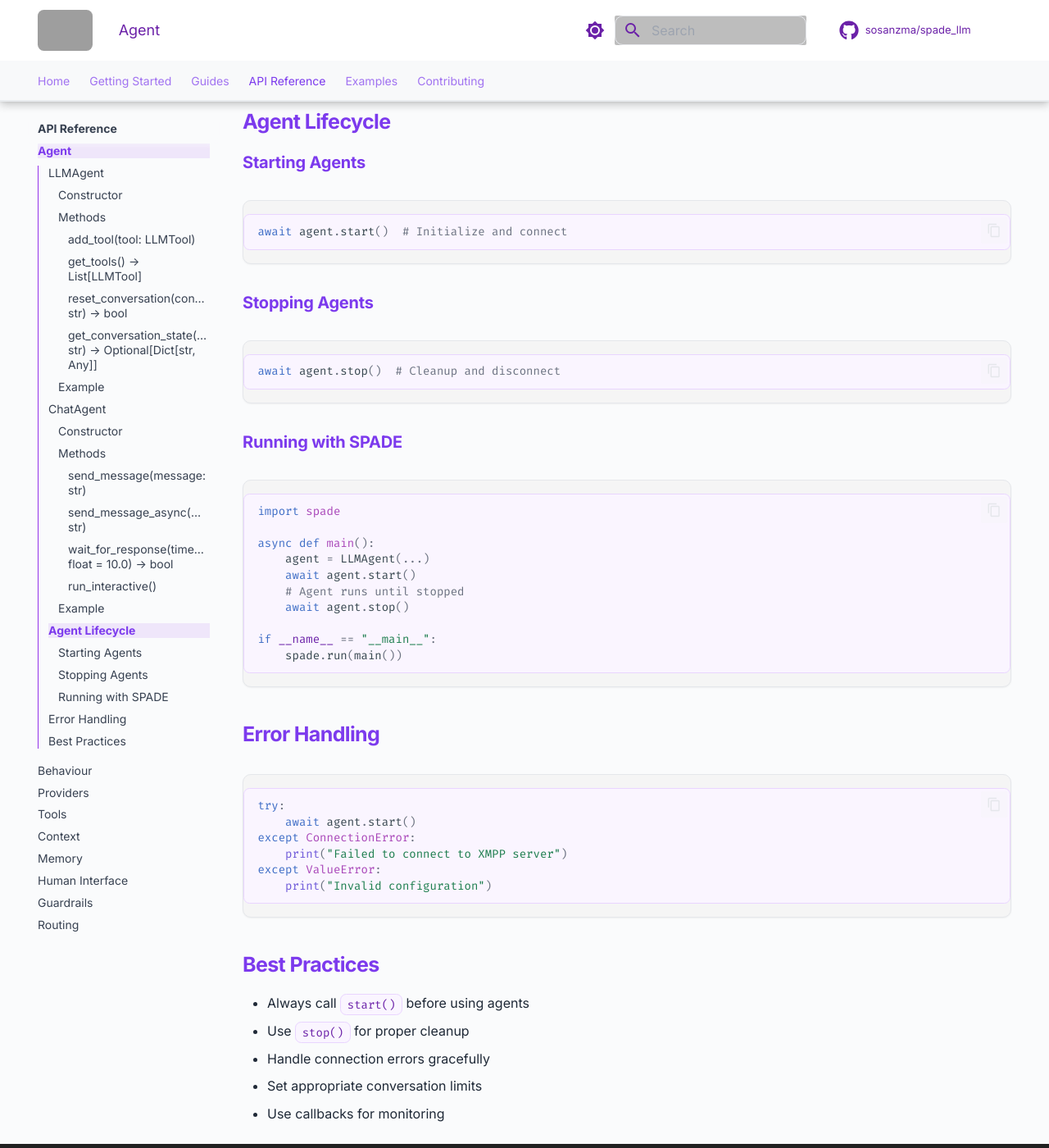
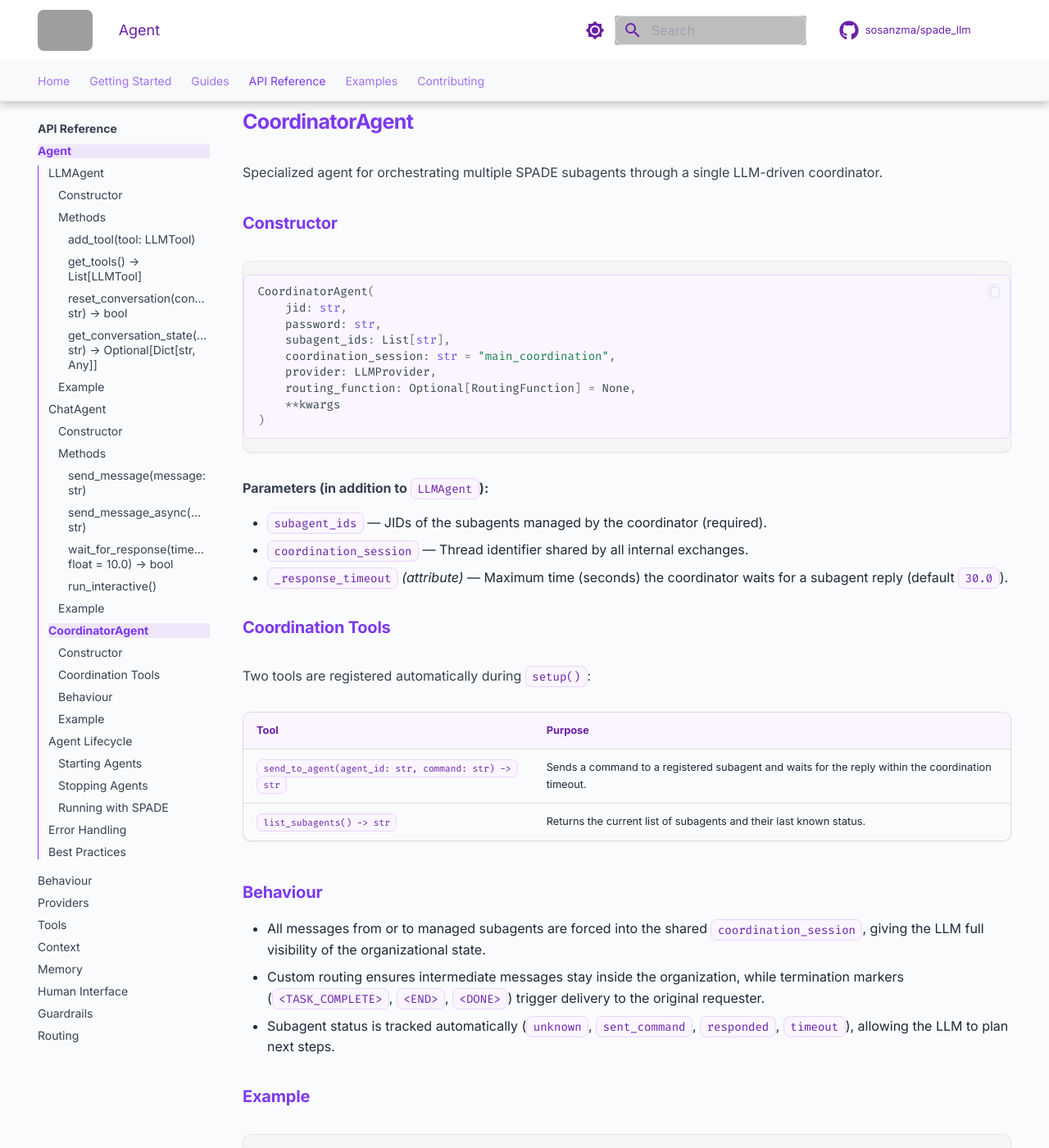
Before and after one commit to sosanzma/spade_llm, an MkDocs documentation site: the page built from docs/docs/reference/api/agent.md, in a window 1280 px wide and 1400 px high, scrolled down 4608 px. Shown: the whole window at 82% size. Built offline with MkDocs 1.6.1 and Material for MkDocs 9.7.7, drawn with Linux system fonts in a browser that asks for light colours; comment, search, counter and statistics services are not loaded; the version menu is left out; some of the changed text lies outside the part shown; grey boxes are pictures that could not be loaded.

Commit message:
add coordinator to docs

````diff
--- a/docs/docs/reference/api/agent.md
+++ b/docs/docs/reference/api/agent.md
@@ -176,6 +176,69 @@ await chat_agent.run_interactive()  # Interactive chat
 await chat_agent.stop()
 ```
 
+## CoordinatorAgent
+
+Specialized agent for orchestrating multiple SPADE subagents through a single LLM-driven coordinator.
+
+### Constructor
+
+```python
+CoordinatorAgent(
+    jid: str,
+    password: str,
+    subagent_ids: List[str],
+    coordination_session: str = "main_coordination",
+    provider: LLMProvider,
+    routing_function: Optional[RoutingFunction] = None,
+    **kwargs
+)
+```
+
+**Parameters (in addition to `LLMAgent`):**
+
+- `subagent_ids` — JIDs of the subagents managed by the coordinator (required).
+- `coordination_session` — Thread identifier shared by all internal exchanges.
+- `_response_timeout` *(attribute)* — Maximum time (seconds) the coordinator waits for a subagent reply (default `30.0`).
+
+### Coordination Tools
+
+Two tools are registered automatically during `setup()`:
+
+| Tool | Purpose |
+|------|---------|
+| `send_to_agent(agent_id: str, command: str) -> str` | Sends a command to a registered subagent and waits for the reply within the coordination timeout. |
+| `list_subagents() -> str` | Returns the current list of subagents and their last known status. |
+
+### Behaviour
+
+- All messages from or to managed subagents are forced into the shared `coordination_session`, giving the LLM full visibility of the organizational state.
+- Custom routing ensures intermediate messages stay inside the organization, while termination markers (`<TASK_COMPLETE>`, `<END>`, `<DONE>`) trigger delivery to the original requester.
+- Subagent status is tracked automatically (`unknown`, `sent_command`, `responded`, `timeout`), allowing the LLM to plan next steps.
+
+### Example
+
+```python
+from spade_llm.agent import CoordinatorAgent
+from spade_llm.providers import LLMProvider
+
+subagents = [
+    "traffic-analyzer@xmpp.local",
+    "notification-service@xmpp.local",
+]
+
+coordinator = CoordinatorAgent(
+    jid="city-coordinator@xmpp.local",
+    password="secret",
+    subagent_ids=subagents,
+    provider=LLMProvider.create_openai(
+        api_key="sk-...",
+        model="gpt-4o-mini",
+    ),
+    coordination_session="city_ops"
+)
+await coordinator.start()
+```
+
 ## Agent Lifecycle
 
 ### Starting Agents
--- a/docs/mkdocs.yml
+++ b/docs/mkdocs.yml
@@ -114,6 +114,7 @@ nav:
     - Context Management: guides/context-management.md
     - Memory System: guides/memory.md
     - Memory Architecture: guides/memory-architecture.md
+    - Coordinator Agent: guides/coordinator-agent.md
     - Conversations: guides/conversations.md
     - Human-in-the-Loop: guides/human-in-the-loop.md
     - Guardrails: guides/guardrails.md
````
Also changed, not shown: docs/docs/guides/coordinator-agent.md (added, +129 -0 lines), docs/docs/guides/index.md (+1 -0 lines), docs/docs/index.md (+6 -0 lines).
